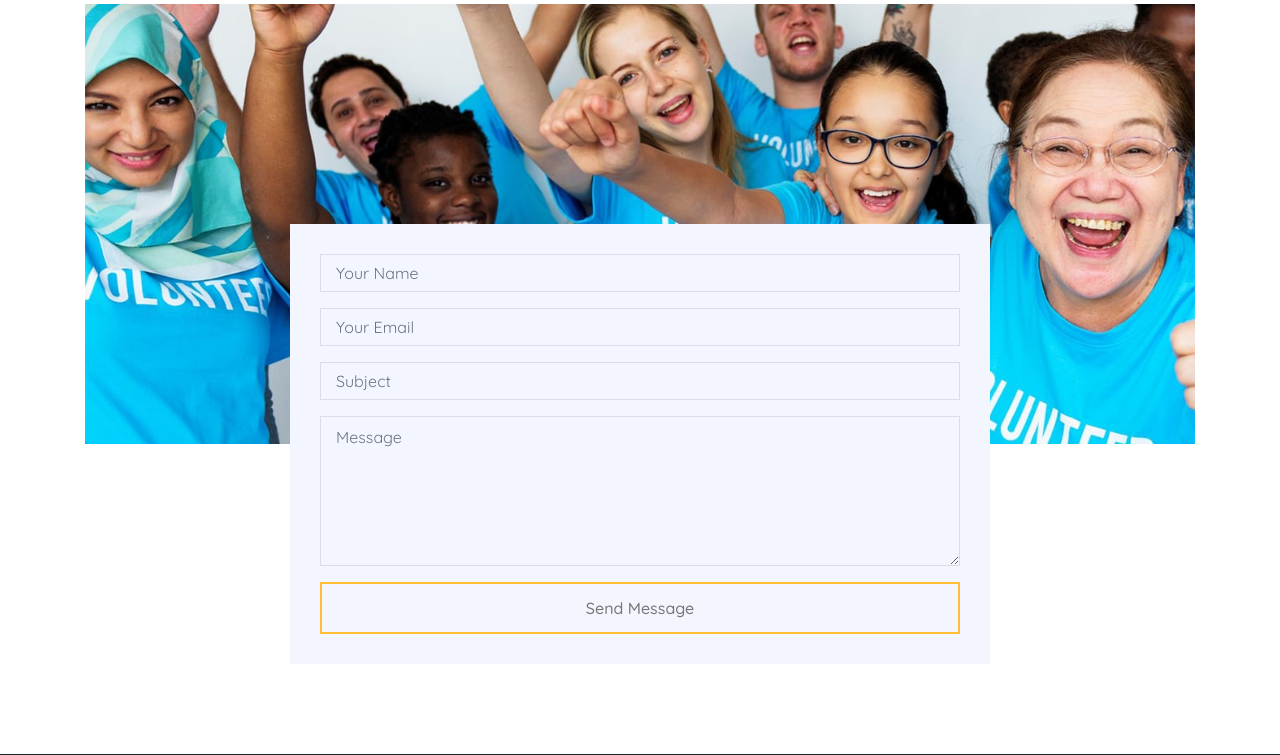
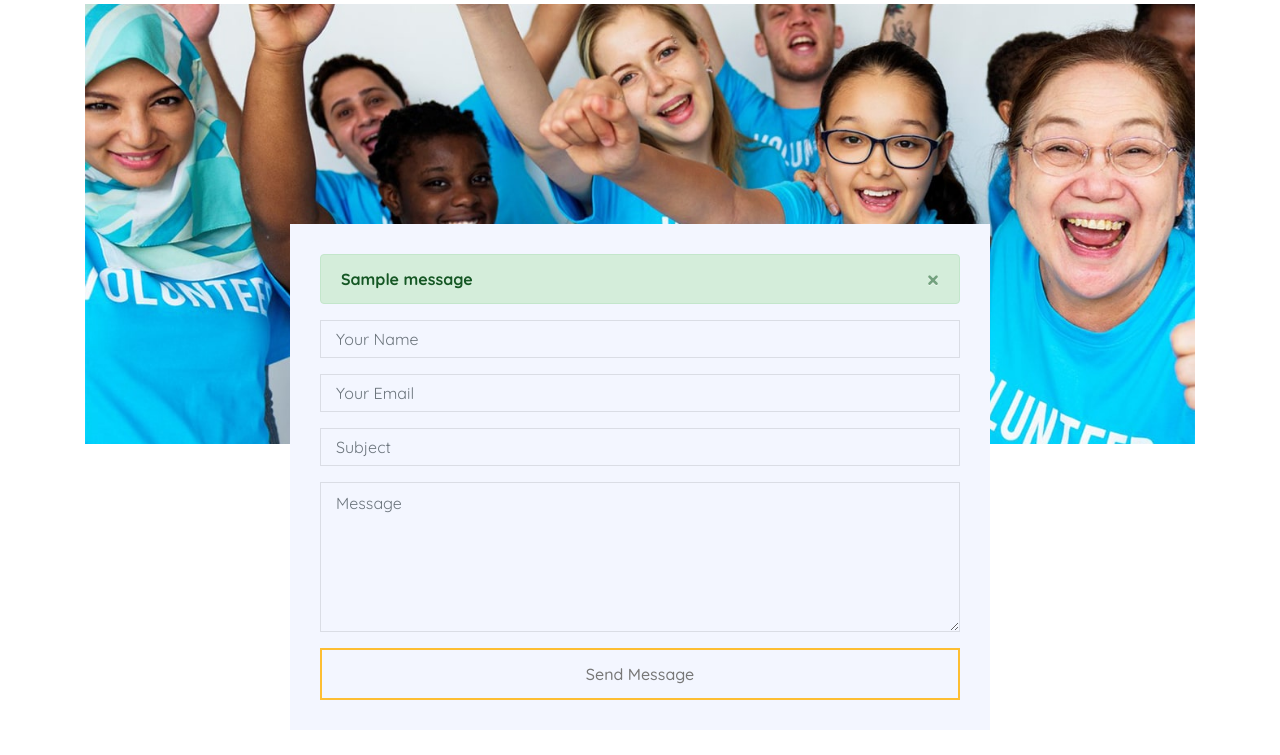
Before and after one commit to mamad-azimi-jozani/charity_django_blog, a Django app: template templates/home/contact.html in a window 1280 px wide. Shown: the part 523-1278 px from the top of the page. Run offline with Django 3.2, Linux system fonts and the light colour scheme; the template is opened without the code that fills it, so the values that code supplies are empty; tables that the repository leaves empty hold one stand-in row (values such as "Sample post"); one stand-in notice (Sample message) is shown; some libraries are stand-ins or nearby versions.

Commit message:
showing error message :)

```diff
--- a/templates/home/contact.html
+++ b/templates/home/contact.html
@@ -25,7 +25,43 @@
                     <img src='{% static "img/contact.jpg" %}' alt="Image">
                 </div>
                 <div class="contact-form">
-                        <div id="success"></div>
+                        <div id="success">
+
+                            {% if messages %}
+                            {% for message in messages %}
+                            <div class="alert {% if MESSAGE_TAGS == messages.SUCCESS %} {{ message.tags }} {% endif %} alert-dismissible fade show" role="alert">
+                              <strong>{{ message }}</strong>
+                              <button type="button" class="close" data-dismiss="alert" aria-label="Close">
+                                <span aria-hidden="true">&times;</span>
+                              </button>
+                            </div>
+                            {% endfor %}
+                            {% endif %}
+
+
+                            {% if MESSAGE_TAGS == messages.ERROR %}
+                            {% if form.errors %}
+                            {% for field in form %}
+                                {% for error in field.errors %}
+                                    <div class="alert alert-danger alert-dismissible fade show" role="alert">
+                                        <strong>{{ error }}</strong>
+                                         <button type="button" class="close" data-dismiss="alert" aria-label="Close">
+                                             <span aria-hidden="true">&times;</span>
+                                         </button>
+                                    </div>
+                                {% endfor %}
+                            {% endfor %}
+                            {% for error in form.non_field_errors %}
+                                <div class="alert alert-danger">
+                                    <strong>{{ error }}</strong>
+                                </div>
+                            {% endfor %}
+                        {% endif %}
+                        {% endif %}
+
+
+
+                        </div>
                         <form name="sentMessage" action="{% url 'home:contact' %}" novalidate="novalidate" method="post">
                             {% csrf_token %}
 
```
